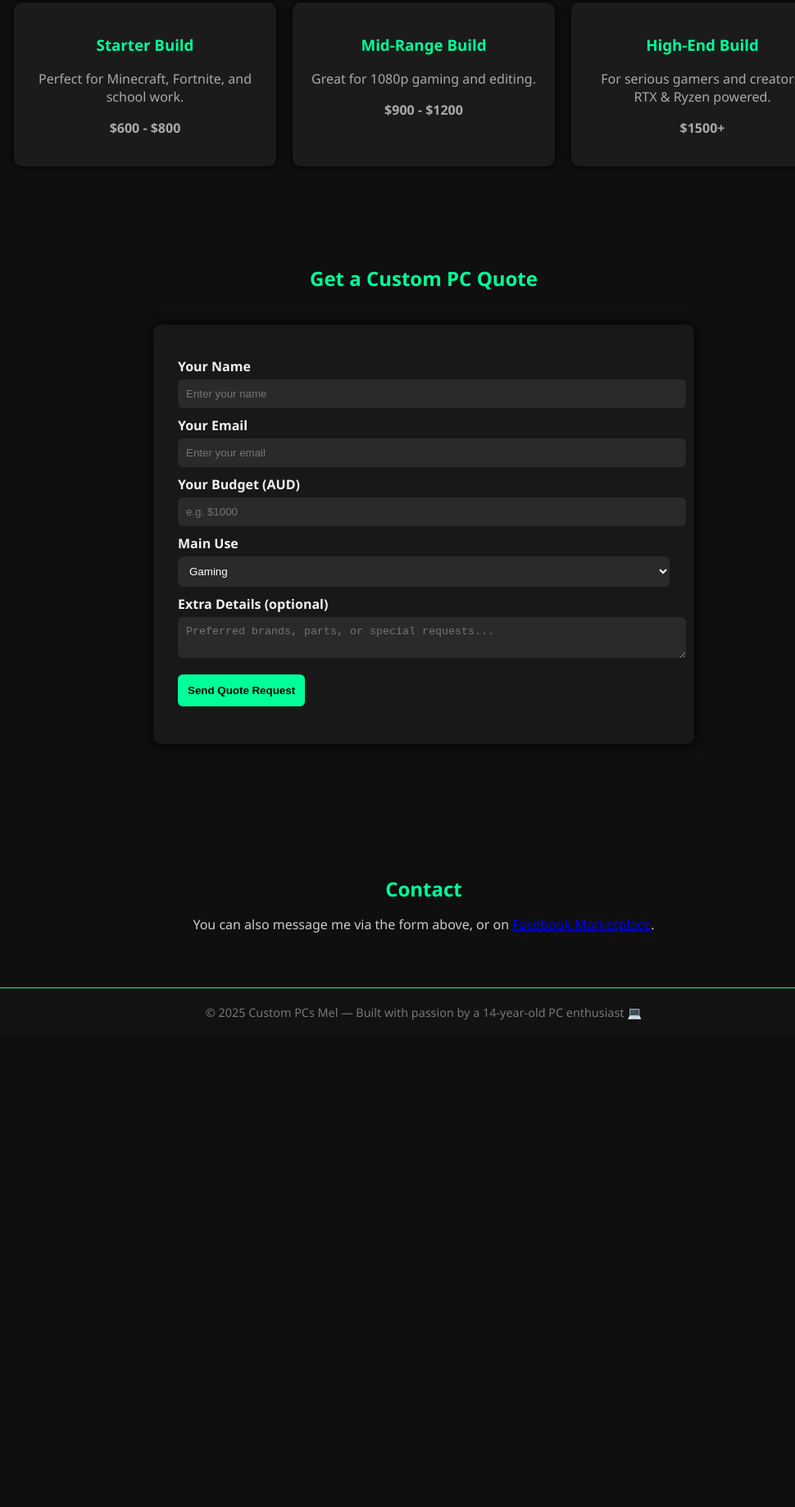
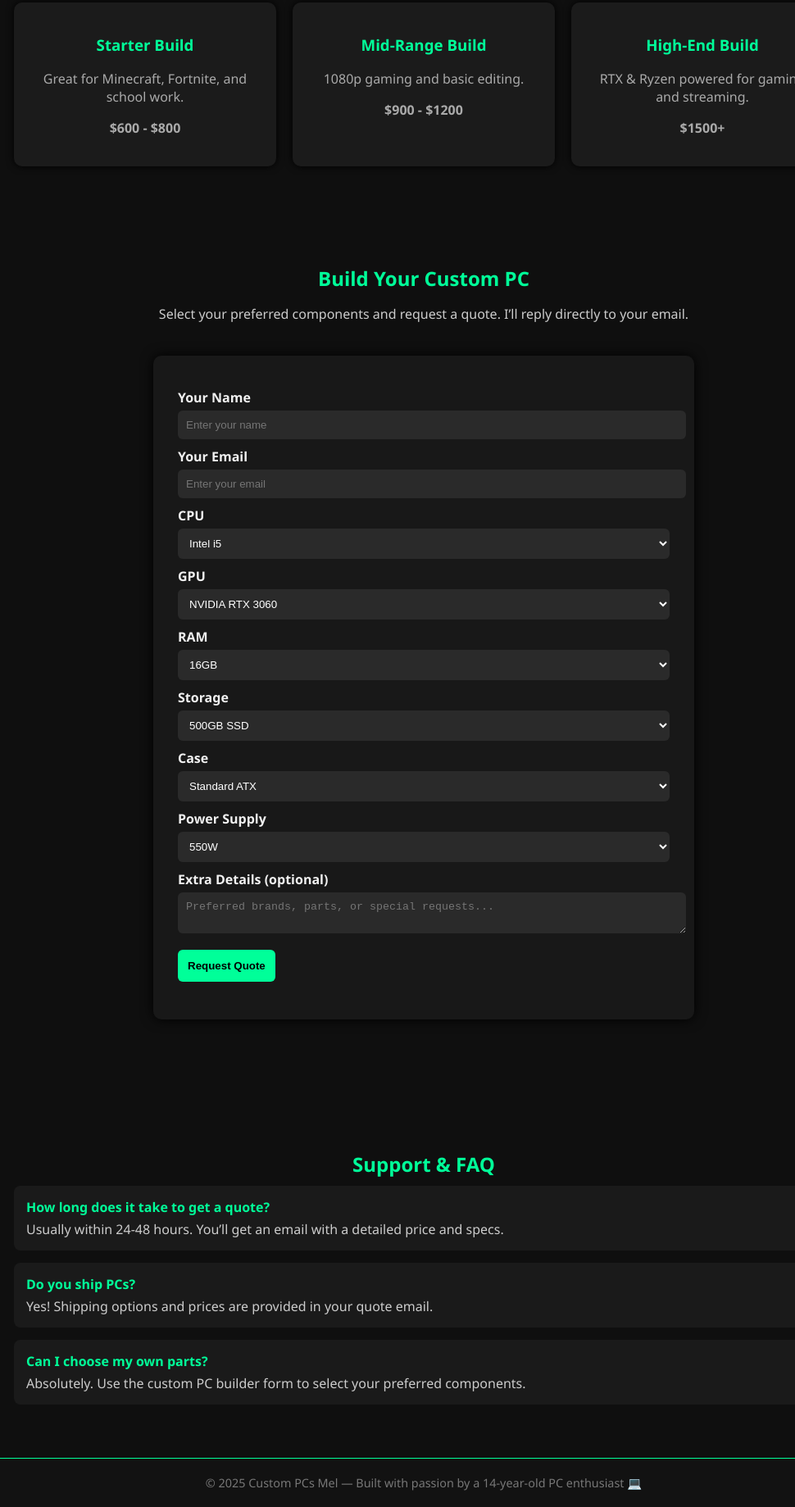
Before and after one commit to custompcsmel/custompcsmel.github.io, a plain HTML site: page index.html in a window 1280 px wide. Shown: the part 540-2379 px from the top of the page at 82% size, without its empty margins (123-1093 px from the left). Before the commit the page ends 1805 px from the top, so only its background shows below. Drawn offline with nearby package versions, Linux system fonts and the light colour scheme.

Commit message:
Update index.html

```diff
--- a/index.html
+++ b/index.html
@@ -1,10 +1,10 @@
 <!DOCTYPE html>
 <html lang="en">
 <head>
-  <meta charset="UTF-8" />
-  <meta name="viewport" content="width=device-width, initial-scale=1.0" />
+  <meta charset="UTF-8">
+  <meta name="viewport" content="width=device-width, initial-scale=1.0">
   <title>Custom PCs Mel | Custom & Prebuilt Gaming PCs</title>
-  <meta name="description" content="Affordable custom and prebuilt gaming PCs made with quality parts. Built by hand in Melbourne, Australia. Request your custom quote today!">
+  <meta name="description" content="Custom and prebuilt gaming PCs made with quality parts. Request a quote for your custom build.">
   <style>
     body {
       font-family: 'Segoe UI', sans-serif;
@@ -74,21 +74,8 @@
     .card p {
       color: #aaa;
     }
-    .card button {
-      background: #00ff99;
-      color: #000;
-      border: none;
-      padding: 10px 15px;
-      border-radius: 5px;
-      font-weight: bold;
-      cursor: pointer;
-      margin-top: 10px;
-    }
-    .card button:hover {
-      background: #00cc7a;
-    }
 
-    /* Contact / quote form */
+    /* Forms */
     .form-container {
       background: #181818;
       padding: 30px;
@@ -134,6 +121,22 @@
     #status.success { color: #00ff99; }
     #status.error { color: #ff5555; }
 
+    /* FAQ / Support */
+    .faq-item {
+      margin-bottom: 15px;
+      background: #1a1a1a;
+      padding: 15px;
+      border-radius: 8px;
+    }
+    .faq-item h4 {
+      margin: 0 0 5px 0;
+      color: #00ff99;
+    }
+    .faq-item p {
+      margin: 0;
+      color: #ccc;
+    }
+
     footer {
       text-align: center;
       padding: 20px;
@@ -144,7 +147,6 @@
     }
   </style>
 </head>
-
 <body>
   <header>
     <h1>Custom PCs Mel</h1>
@@ -154,99 +156,158 @@
   <nav>
     <a href="#about">About</a>
     <a href="#products">PC Builds</a>
-    <a href="#quote">Get a Quote</a>
-    <a href="#contact">Contact</a>
+    <a href="#custom-build">Custom Build</a>
+    <a href="#support">Support</a>
   </nav>
 
+  <!-- ABOUT SECTION -->
   <section id="about">
     <h2>About</h2>
     <p class="center">
-      I'm a young PC builder based in Melbourne who creates reliable, affordable gaming and workstation PCs.
-      Whether you need a prebuilt for plug-and-play performance or a full custom setup, I’ll help you get the best build for your budget.
+      I'm a young PC builder based in Melbourne creating reliable, affordable gaming and workstation PCs.
+      Choose a prebuilt or request a fully custom setup — I’ll get you the best performance for your budget.
     </p>
   </section>
 
+  <!-- PRODUCTS SECTION -->
   <section id="products">
     <h2>Example Builds</h2>
     <div class="products">
       <div class="card">
         <h3>Starter Build</h3>
-        <p>Perfect for Minecraft, Fortnite, and school work.</p>
+        <p>Great for Minecraft, Fortnite, and school work.</p>
         <p><strong>$600 - $800</strong></p>
       </div>
       <div class="card">
         <h3>Mid-Range Build</h3>
-        <p>Great for 1080p gaming and editing.</p>
+        <p>1080p gaming and basic editing.</p>
         <p><strong>$900 - $1200</strong></p>
       </div>
       <div class="card">
         <h3>High-End Build</h3>
-        <p>For serious gamers and creators. RTX & Ryzen powered.</p>
+        <p>RTX & Ryzen powered for gaming and streaming.</p>
         <p><strong>$1500+</strong></p>
       </div>
     </div>
   </section>
 
-  <section id="quote">
-    <h2>Get a Custom PC Quote</h2>
+  <!-- CUSTOM PC BUILDER / QUOTE FORM -->
+  <section id="custom-build">
+    <h2>Build Your Custom PC</h2>
+    <p class="center">Select your preferred components and request a quote. I’ll reply directly to your email.</p>
+
     <div class="form-container">
-      <form id="quote-form">
-        <label for="q_name">Your Name</label>
-        <input type="text" id="q_name" name="from_name" placeholder="Enter your name" required>
+      <form id="custom-pc-form">
+        <label for="name">Your Name</label>
+        <input type="text" id="name" name="from_name" placeholder="Enter your name" required>
 
-        <label for="q_email">Your Email</label>
-        <input type="email" id="q_email" name="from_email" placeholder="Enter your email" required>
+        <label for="email">Your Email</label>
+        <input type="email" id="email" name="from_email" placeholder="Enter your email" required>
 
-        <label for="budget">Your Budget (AUD)</label>
-        <input type="text" id="budget" name="budget" placeholder="e.g. $1000" required>
+        <label for="cpu">CPU</label>
+        <select id="cpu" name="cpu">
+          <option>Intel i5</option>
+          <option>Intel i7</option>
+          <option>Intel i9</option>
+          <option>AMD Ryzen 5</option>
+          <option>AMD Ryzen 7</option>
+          <option>AMD Ryzen 9</option>
+        </select>
 
-        <label for="use">Main Use</label>
-        <select id="use" name="use">
-          <option>Gaming</option>
-          <option>School / Office</option>
-          <option>Editing / Streaming</option>
-          <option>Other</option>
+        <label for="gpu">GPU</label>
+        <select id="gpu" name="gpu">
+          <option>NVIDIA RTX 3060</option>
+          <option>NVIDIA RTX 3070</option>
+          <option>NVIDIA RTX 4070 Ti</option>
+          <option>AMD RX 6600</option>
+          <option>AMD RX 6700</option>
+        </select>
+
+        <label for="ram">RAM</label>
+        <select id="ram" name="ram">
+          <option>16GB</option>
+          <option>32GB</option>
+          <option>64GB</option>
+        </select>
+
+        <label for="storage">Storage</label>
+        <select id="storage" name="storage">
+          <option>500GB SSD</option>
+          <option>1TB SSD</option>
+          <option>2TB SSD</option>
+          <option>1TB HDD + 500GB SSD</option>
+        </select>
+
+        <label for="case">Case</label>
+        <select id="case" name="case">
+          <option>Standard ATX</option>
+          <option>RGB Gaming</option>
+          <option>Mini Tower</option>
+        </select>
+
+        <label for="psu">Power Supply</label>
+        <select id="psu" name="psu">
+          <option>550W</option>
+          <option>650W</option>
+          <option>750W</option>
+          <option>850W</option>
         </select>
 
         <label for="details">Extra Details (optional)</label>
         <textarea id="details" name="details" placeholder="Preferred brands, parts, or special requests..."></textarea>
 
-        <button type="submit">Send Quote Request</button>
+        <button type="submit">Request Quote</button>
         <p id="status"></p>
       </form>
     </div>
   </section>
 
-  <section id="contact">
-    <h2>Contact</h2>
-    <p class="center">You can also message me via the form above, or on <a href="https://www.facebook.com/marketplace" target="_blank">Facebook Marketplace</a>.</p>
+  <!-- SUPPORT / FAQ SECTION -->
+  <section id="support">
+    <h2>Support & FAQ</h2>
+    <div class="faq-item">
+      <h4>How long does it take to get a quote?</h4>
+      <p>Usually within 24-48 hours. You’ll get an email with a detailed price and specs.</p>
+    </div>
+    <div class="faq-item">
+      <h4>Do you ship PCs?</h4>
+      <p>Yes! Shipping options and prices are provided in your quote email.</p>
+    </div>
+    <div class="faq-item">
+      <h4>Can I choose my own parts?</h4>
+      <p>Absolutely. Use the custom PC builder form to select your preferred components.</p>
+    </div>
   </section>
 
   <footer>
     © 2025 Custom PCs Mel — Built with passion by a 14-year-old PC enthusiast 💻
   </footer>
 
-  <!-- EMAILJS -->
+  <!-- EMAILJS SCRIPT -->
   <script src="https://cdn.jsdelivr.net/npm/emailjs-com@3/dist/email.min.js"></script>
   <script>
-    (function() {
-      emailjs.init("u_jcEW4JY99sPmgBz"); // your public key
+    (function(){
+      emailjs.init("u_jcEW4JY99sPmgBz"); // Your public key
     })();
 
-    const form = document.getElementById("quote-form");
+    const form = document.getElementById("custom-pc-form");
     const statusEl = document.getElementById("status");
 
-    form.addEventListener("submit", function(event) {
+    form.addEventListener("submit", function(event){
       event.preventDefault();
       const button = form.querySelector("button");
       button.disabled = true;
       button.textContent = "Sending...";
 
       emailjs.send("service_x1u4oxd", "template_z7ioggj", {
-        from_name: document.getElementById("q_name").value,
-        from_email: document.getElementById("q_email").value,
-        budget: document.getElementById("budget").value,
-        use: document.getElementById("use").value,
+        from_name: document.getElementById("name").value,
+        from_email: document.getElementById("email").value,
+        cpu: document.getElementById("cpu").value,
+        gpu: document.getElementById("gpu").value,
+        ram: document.getElementById("ram").value,
+        storage: document.getElementById("storage").value,
+        case: document.getElementById("case").value,
+        psu: document.getElementById("psu").value,
         details: document.getElementById("details").value,
         date_sent: new Date().toLocaleString()
       })
@@ -256,12 +317,12 @@
         form.reset();
       })
       .catch(() => {
-        statusEl.textContent = "❌ Failed to send. Please try again later.";
+        statusEl.textContent = "❌ Failed to send. Please try again.";
         statusEl.className = "error";
       })
       .finally(() => {
         button.disabled = false;
-        button.textContent = "Send Quote Request";
+        button.textContent = "Request Quote";
       });
     });
   </script>
```
